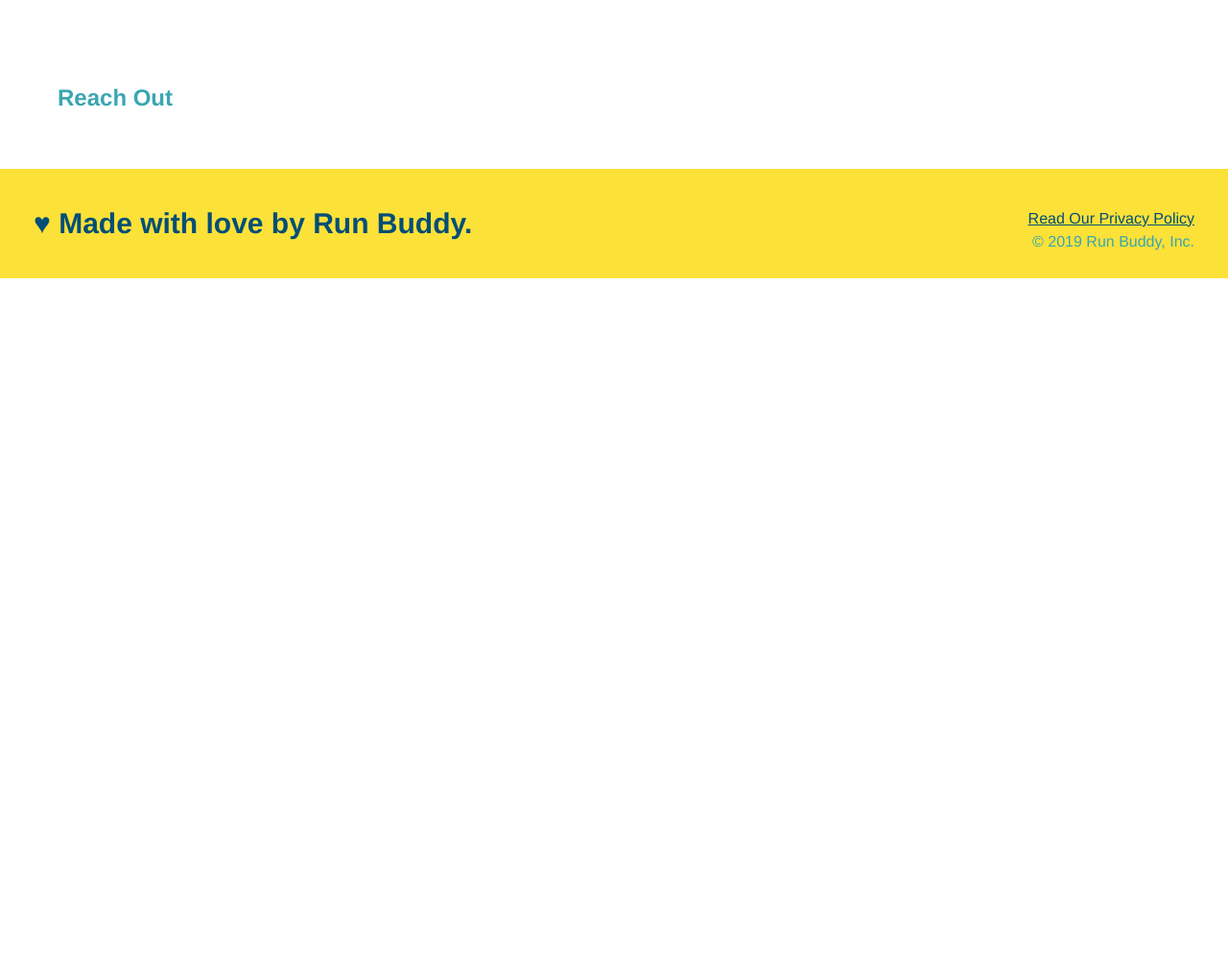
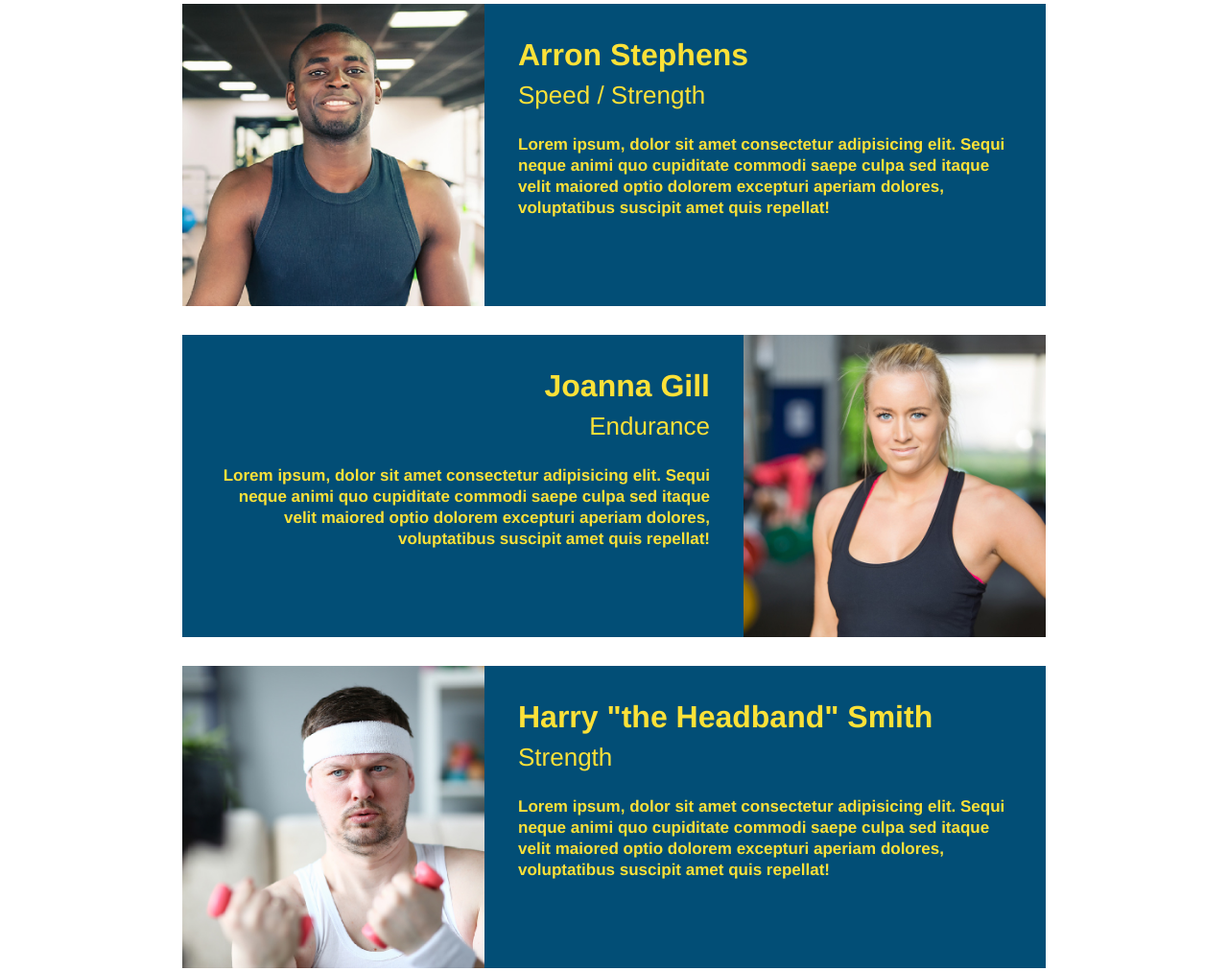
Before and after one commit to allyssaangell/run-buddy, a plain HTML site: page index.html in a window 1280 px wide. Shown: the part 2850-3862 px from the top of the page at 96% size. Before the commit the page ends 3140 px from the top, so only its background shows below. Drawn offline with Linux system fonts and the light colour scheme.

Commit message:
meet the trainers section

```diff
--- a/assets/css/style.css
+++ b/assets/css/style.css
@@ -179,3 +179,50 @@
 .steps span {
     font-size: 38px;
 }
+
+.trainers {
+    text-align: center;
+}
+
+.trainer {
+    width: 900px;
+    margin: 0 auto 30px auto;
+    background: #024e76;
+    color: #fce138;
+    overflow: auto;
+}
+
+.trainer img {
+    width: 35%;
+    float: left;
+}
+
+.trainer-bio {
+    padding: 35px;
+    float: left;
+    width: 65%;
+}
+
+.text-left {
+    text-align: left;
+}
+
+.text-right {
+    text-align: right;
+}
+
+.trainer-bio h3 {
+    font-size: 32px;
+    margin-bottom: 8px;
+}
+
+.trainer-bio h4 {
+    font-weight: lighter;
+    font-size: 26px;
+    margin-bottom: 25px;
+}
+
+.trainer-bio p {
+    font-size: 17px;
+    line-height: 1.3;
+}
--- a/index.html
+++ b/index.html
@@ -97,8 +97,40 @@
     </section>
 
     <!-- "meet the trainers" section -->
-    <section>
-        <h2>Meet The Trainers</h2>
+    <section id="your-trainers" class="trainers">
+        <h2 class="section-title primary-border">
+            Meet The Trainers
+            <article class="trainer">
+                <img src="./assets/images/trainer-1.jpg" alt="Arron Stephens in his workout clothes, ready to pump iron" />
+                <div class="trainer-bio text-left">
+                    <h3>Arron Stephens</h3>
+                    <h4>Speed / Strength</h4>
+                    <p>
+                        Lorem ipsum, dolor sit amet consectetur adipisicing elit. Sequi neque animi quo cupiditate commodi saepe culpa sed itaque velit maiored optio dolorem excepturi aperiam dolores, voluptatibus suscipit amet quis repellat!
+                    </p>
+                </div>
+            </article>
+            <article class="trainer">
+                <div class="trainer-bio text-right">
+                    <h3>Joanna Gill</h3>
+                    <h4>Endurance</h4>
+                    <p>
+                        Lorem ipsum, dolor sit amet consectetur adipisicing elit. Sequi neque animi quo cupiditate commodi saepe culpa sed itaque velit maiored optio dolorem excepturi aperiam dolores, voluptatibus suscipit amet quis repellat!
+                    </p>
+                </div>
+                <img src="./assets/images/trainer-2.jpg" alt="Joanna Gill cooling off after a workout" />
+            </article>
+            <article class="trainer">
+                <img src="./assets/images/trainer-3.jpg" alt="Harry Smith wearing a headband and lifting comically small pink weights" />
+                <div class="trainer-bio text-left">
+                    <h3>Harry "the Headband" Smith</h3>
+                    <h4>Strength</h4>
+                    <p>
+                        Lorem ipsum, dolor sit amet consectetur adipisicing elit. Sequi neque animi quo cupiditate commodi saepe culpa sed itaque velit maiored optio dolorem excepturi aperiam dolores, voluptatibus suscipit amet quis repellat!
+                    </p>
+                </div>
+            </article>
+        </h2>
     </section>
 
     <!-- "reach out" section -->
```
Also changed, not shown: assets/images/trainer-1.jpg (added), assets/images/trainer-2.jpg (added), assets/images/trainer-3.jpg (added).
